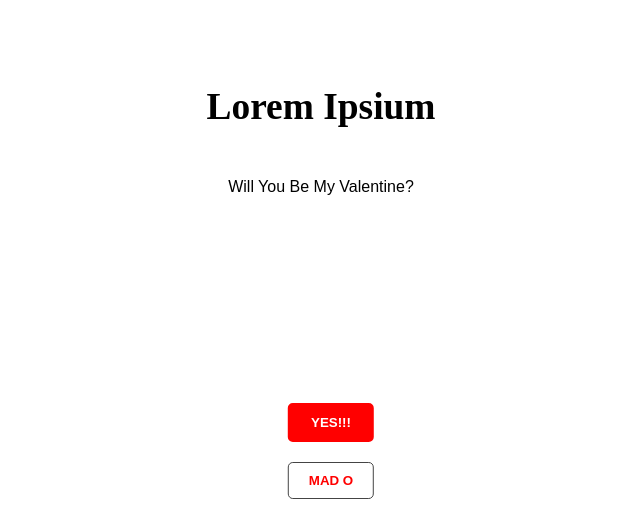
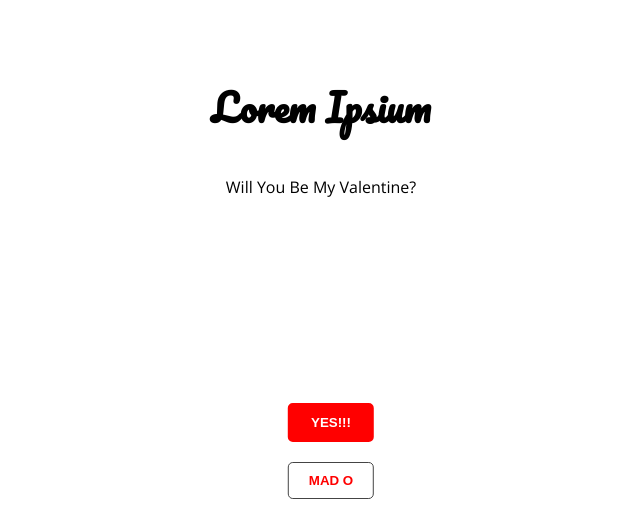
Before and after one commit to Devvyky/valProject, a PHP site: page / in a window 1280 px wide. Shown: the part 269-800 px from the top of the page, without its empty margins (319-959 px from the left). Run offline with PHP 8.4, Linux system fonts and the light colour scheme.

Commit message:
added google fonts

```diff
--- a/css/main.css
+++ b/css/main.css
@@ -5,7 +5,7 @@
 }
 
 body {
-  font-family: Arial, Helvetica, sans-serif;
+  font-family: "Pacifico", cursive;
   font-weight: 600;
   font-size: 2rem;
 }
@@ -47,7 +47,12 @@ body {
 
 .text-area h3 {
   text-align: center;
-  font-family: "monotype corsiva";
+  font-family: "Pacifico", cursive;
+}
+
+.text-area h5 {
+  text-align: center;
+  font-family: "Open Sans", sans-serif;
 }
 
 .text-area h5 {
@@ -96,5 +101,5 @@ body {
   font-weight: 200;
   margin-top: 50px;
   font-size: 1rem;
-  font-family: Arial, Helvetica, sans-serif;
+  font-family: "Open Sans", sans-serif;
 }
--- a/index.html
+++ b/index.html
@@ -4,6 +4,10 @@
     <meta charset="UTF-8" />
     <meta name="viewport" content="width=device-width, initial-scale=1.0" />
     <meta http-equiv="X-UA-Compatible" content="ie=edge" />
+    <link
+      href="https://fonts.googleapis.com/css?family=Open+Sans|Pacifico&display=swap"
+      rel="stylesheet"
+    />
     <link rel="stylesheet" href="css/main.css" />
     <link rel="icon" href="img/icon.gif" />
     <title>Be My Val</title>
--- a/js/app.js
+++ b/js/app.js
@@ -37,7 +37,7 @@ btn0.addEventListener("click", () => {
   animImg.src = "./img/yes.gif";
   animImg.style.width = "300px";
   mainText.classList.add("yes-page");
-  mainText.style.fontFamily = "Arial";
+  mainText.style.fontFamily = "Open Sans";
   mainText.style.textAlign = "left";
   mainText.textContent =
     "My love, My baby, Woman of my dreams. I can't think of a better person to spend my life with, I love you so much.";
@@ -52,7 +52,7 @@ btn0.addEventListener("click", () => {
     animImg.src = "./img/main-header.gif";
     mainText.classList.remove("yes-page");
     mainText.textContent = initialMainText;
-    mainText.style.fontFamily = "Monotype corsiva";
+    mainText.style.fontFamily = "Pacifico";
     mainText.style.textAlign = "center";
     subText.textContent = initialSubText;
     subText.classList.remove("yes-page");
@@ -64,9 +64,11 @@ btn0.addEventListener("click", () => {
 
 btn1.addEventListener("click", () => {
   animImg.src = "./img/witty rose.gif";
+  animImg.style.marginTop = "3%";
   animImg.style.width = "300px";
+  animImg.style.height = "300px";
   mainText.classList.add("yes-page");
-  mainText.style.fontFamily = "Arial";
+  mainText.style.fontFamily = "Open Sans";
   mainText.style.textAlign = "left";
   mainText.textContent = "Nice Try Chidinma, You're Not Mad";
 
@@ -80,7 +82,7 @@ btn1.addEventListener("click", () => {
     animImg.src = "./img/main-header.gif";
     mainText.classList.remove("yes-page");
     mainText.textContent = initialMainText;
-    mainText.style.fontFamily = "Monotype corsiva";
+    mainText.style.fontFamily = "Pacifico";
     mainText.style.textAlign = "center";
     subText.textContent = initialSubText;
     subText.classList.remove("yes-page");
```
